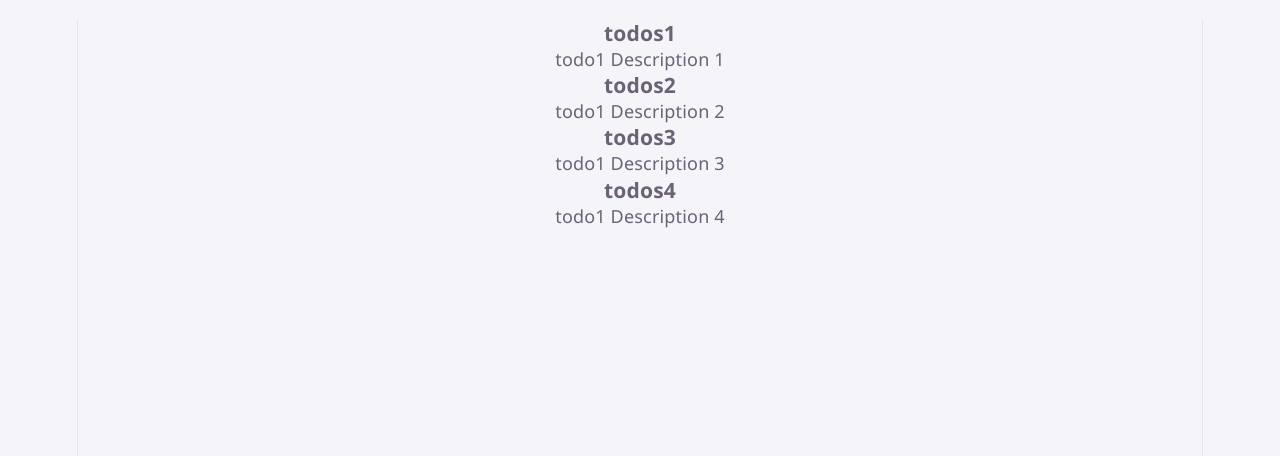
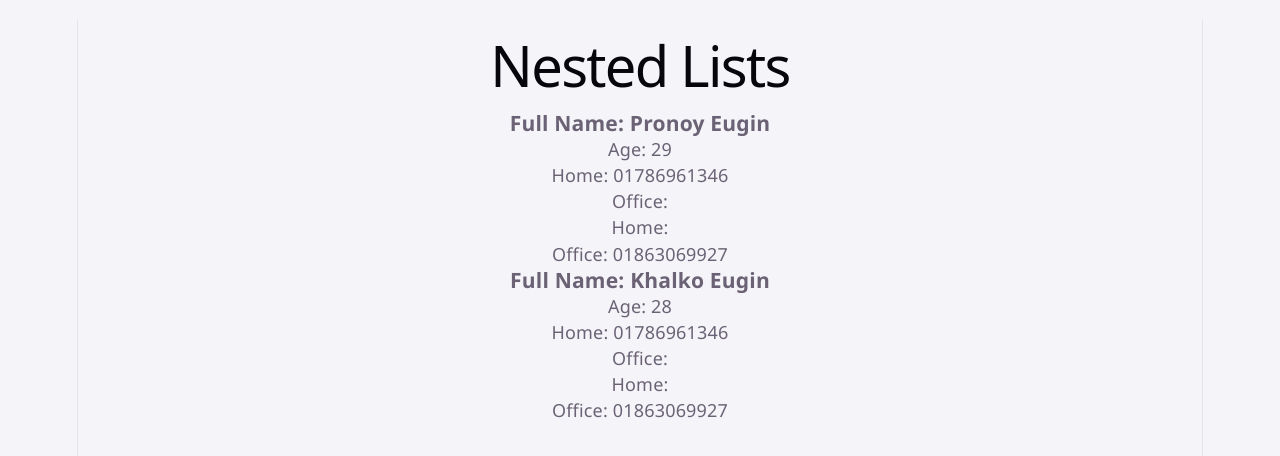
Before and after one commit to pronoyeugin/React_Learning, a React (Vite) app: page / in a window 1280 px wide. Shown: the top 456 px of the page. Built offline with nearby package versions, Linux system fonts and the light colour scheme.

Commit message:
Class-009 : Nested Mapping

```diff
--- a/src/App.jsx
+++ b/src/App.jsx
@@ -3,7 +3,38 @@ import Card from './components/Card'
 import Data from './data.json'
 import List from './components/UniqueList/list'
 
-const studentName = 'Pronoy Eugin'
+// const studentName = 'Pronoy Eugin'
+
+const user = [
+  {
+    fullName : "Pronoy Eugin",
+    age:29,
+    phones: [
+      {
+        home: "01786961346"
+      },
+      {
+        office:"01863069927"
+      }
+
+    ]
+  },
+  {
+    fullName : "Khalko Eugin",
+    age:28,
+    phones: [
+      {
+        home: "01786961346"
+      },
+      {
+        office:"01863069927"
+      }
+
+    ]
+  }
+
+]
+
 
 function App() {
 //  let items = [];
@@ -22,19 +53,43 @@ function App() {
 
   return (
 
-     <>
-      <List />
+    //  <>
+    //   <List />
+    // </>
 
-    </>
-  );
-
-    // <div>
+     // <div>
     //   <h1 className="headingStyle">{studentName}</h1>
     //   //simple data mapping
     //   {Data.map((item, index) => <Card key={index} titleText={item.title} descText={item.desc} /> )}
     // </div>
 
 
+
+    //Nested Mapping
+    <div>
+      <h1>Nested Lists</h1>
+          {user.map((user, index) =>
+          <article key={index}>
+            <h3>Full Name: {user.fullName}</h3>
+            <p>Age: {user.age}</p>
+
+            {
+              user.phones.map((phone, index) =>
+                <div key={index}>
+                    <p> Home: {phone.home}</p>
+                    <p>Office: {phone.office}</p>
+                </div>
+              )
+            }
+
+          </article>)
+      }
+    </div>
+
+  );
+
+
+
 }
 
 export default App
```
